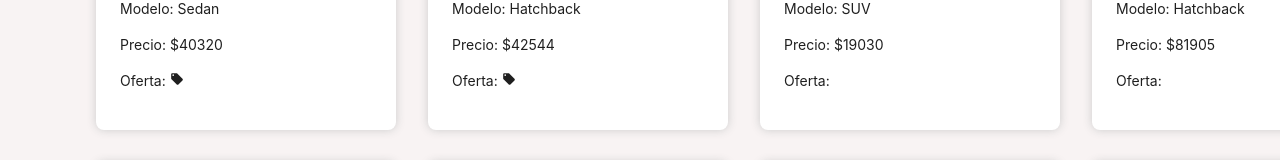
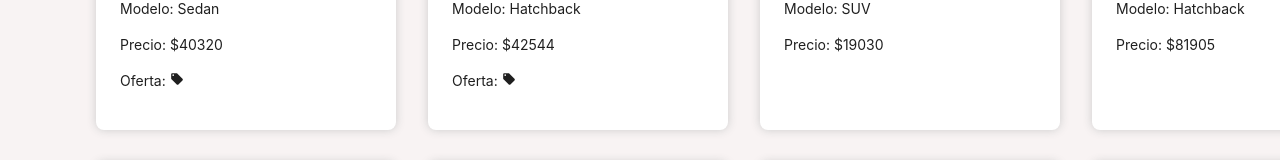
Before and after one commit to CarlosArgelio/project-concessionaire, a React (Vite) app: page / in a window 1280 px wide. Shown: the part 402-562 px from the top of the page. Built offline with nearby package versions, Linux system fonts and the light colour scheme.

Commit message:
fix: see offert in case true

```diff
--- a/src/components/CardConcessionaire/index.tsx
+++ b/src/components/CardConcessionaire/index.tsx
@@ -17,7 +17,7 @@ function CardConcessionaire({ stock, model, color, transmision, price, offer }:
     >
         <p>{`Modelo: ${model}`}</p>
         <p>{`Precio: $${price}`}</p>
-        <p>Oferta: { offer && (<MdLocalOffer />) }</p>
+        { offer && ( <p>Oferta: <MdLocalOffer /> </p>) }
       </Card>
     </>
   )
```
